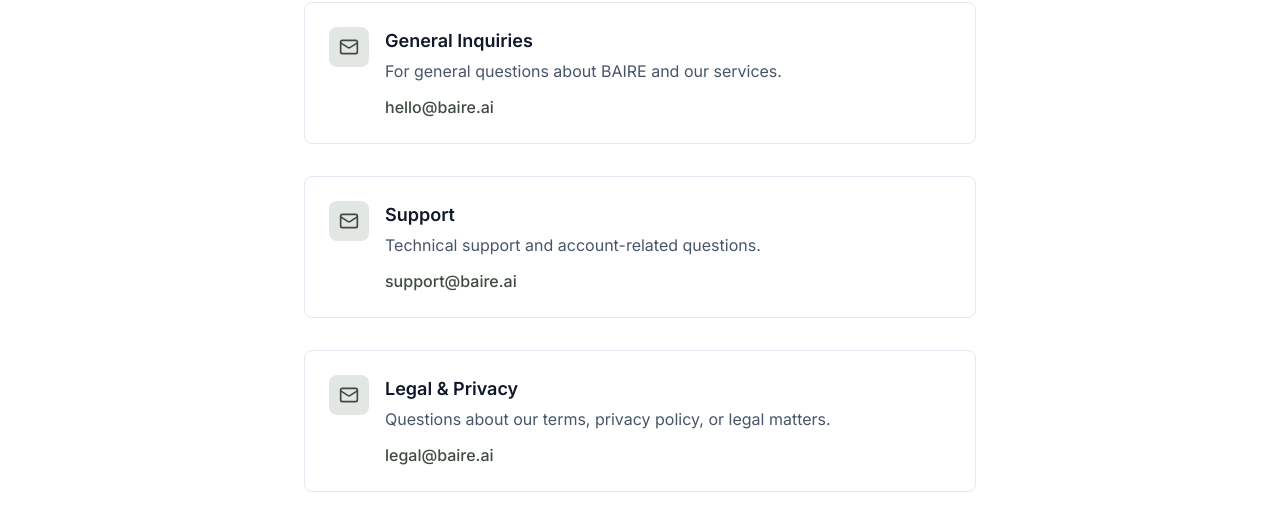
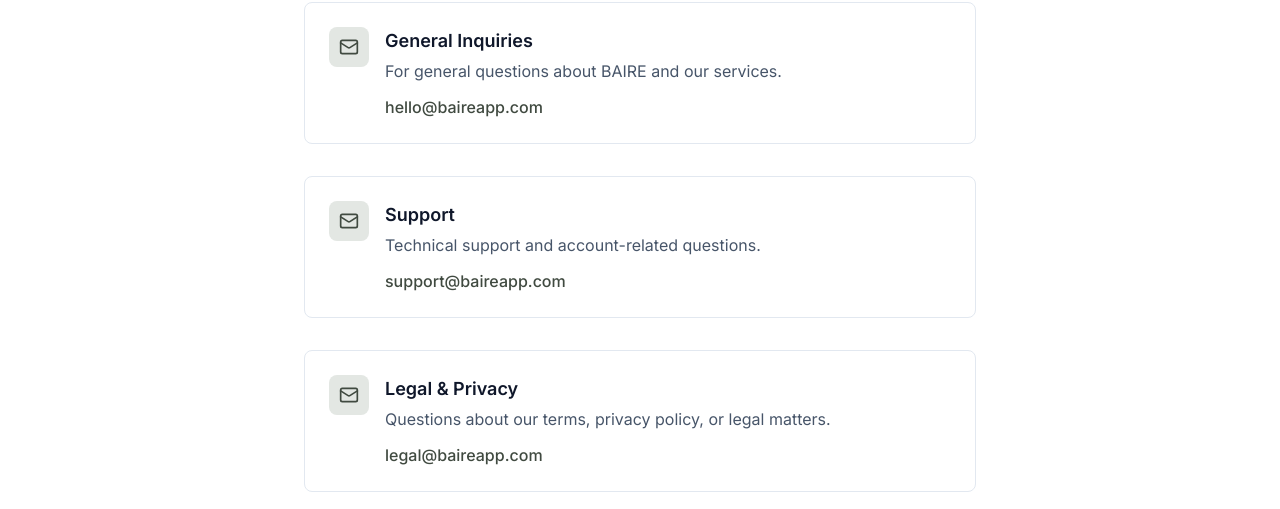
Before and after one commit to geoffbailey114/baireapp, a Next.js app: page /contact in a window 1280 px wide. Shown: the part 291-800 px from the top of the page. Built offline with nearby package versions, Linux system fonts and the light colour scheme.

Commit message:
Update page.tsx

```diff
--- a/app/contact/page.tsx
+++ b/app/contact/page.tsx
@@ -37,10 +37,10 @@ export default function ContactPage() {
                     For general questions about BAIRE and our services.
                   </p>
                   <a
-                    href="mailto:hello@baire.ai"
+                    href="mailto:hello@baireapp.com"
                     className="mt-3 inline-block text-sage-700 hover:text-sage-800 font-medium"
                   >
-                    hello@baire.ai
+                    hello@baireapp.com
                   </a>
                 </div>
               </div>
@@ -59,10 +59,10 @@ export default function ContactPage() {
                     Technical support and account-related questions.
                   </p>
                   <a
-                    href="mailto:support@baire.ai"
+                    href="mailto:support@baireapp.com"
                     className="mt-3 inline-block text-sage-700 hover:text-sage-800 font-medium"
                   >
-                    support@baire.ai
+                    support@baireapp.com
                   </a>
                 </div>
               </div>
@@ -81,10 +81,10 @@ export default function ContactPage() {
                     Questions about our terms, privacy policy, or legal matters.
                   </p>
                   <a
-                    href="mailto:legal@baire.ai"
+                    href="mailto:legal@baireapp.com"
                     className="mt-3 inline-block text-sage-700 hover:text-sage-800 font-medium"
                   >
-                    legal@baire.ai
+                    legal@baireapp.com
                   </a>
                 </div>
               </div>
```
